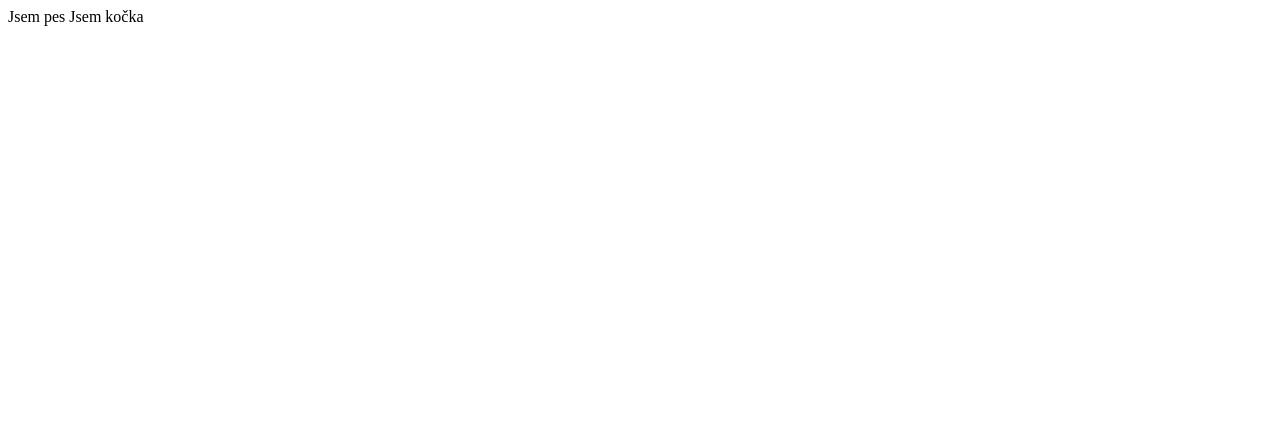
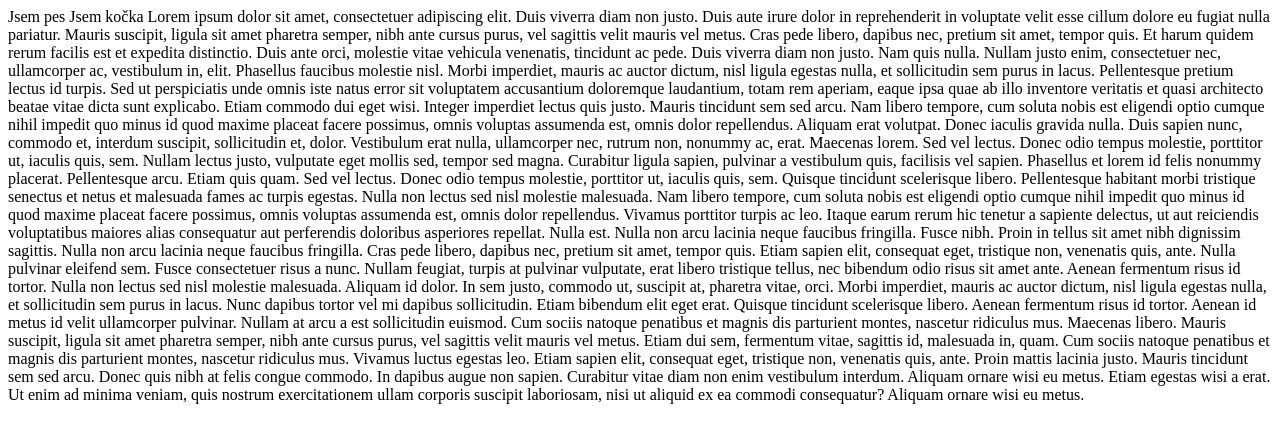
Before and after one commit to PetrKavan31/python_06-04-2024_HTML, a plain HTML site: page index.html in a window 1280 px wide. Drawn offline with Linux system fonts and the light colour scheme.

Commit message:
html - lorem ipsum

```diff
--- a/index.html
+++ b/index.html
@@ -7,5 +7,13 @@
 <body>
 Jsem pes
 Jsem kočka
+Lorem ipsum dolor sit amet, consectetuer adipiscing elit. Duis viverra diam non justo. Duis aute irure dolor in reprehenderit in voluptate velit esse cillum dolore eu fugiat nulla pariatur. Mauris suscipit, ligula sit amet pharetra semper, nibh ante cursus purus, vel sagittis velit mauris vel metus. Cras pede libero, dapibus nec, pretium sit amet, tempor quis. Et harum quidem rerum facilis est et expedita distinctio. Duis ante orci, molestie vitae vehicula venenatis, tincidunt ac pede. Duis viverra diam non justo. Nam quis nulla. Nullam justo enim, consectetuer nec, ullamcorper ac, vestibulum in, elit. Phasellus faucibus molestie nisl. Morbi imperdiet, mauris ac auctor dictum, nisl ligula egestas nulla, et sollicitudin sem purus in lacus. Pellentesque pretium lectus id turpis. Sed ut perspiciatis unde omnis iste natus error sit voluptatem accusantium doloremque laudantium, totam rem aperiam, eaque ipsa quae ab illo inventore veritatis et quasi architecto beatae vitae dicta sunt explicabo. Etiam commodo dui eget wisi. Integer imperdiet lectus quis justo. Mauris tincidunt sem sed arcu.
+
+Nam libero tempore, cum soluta nobis est eligendi optio cumque nihil impedit quo minus id quod maxime placeat facere possimus, omnis voluptas assumenda est, omnis dolor repellendus. Aliquam erat volutpat. Donec iaculis gravida nulla. Duis sapien nunc, commodo et, interdum suscipit, sollicitudin et, dolor. Vestibulum erat nulla, ullamcorper nec, rutrum non, nonummy ac, erat. Maecenas lorem. Sed vel lectus. Donec odio tempus molestie, porttitor ut, iaculis quis, sem. Nullam lectus justo, vulputate eget mollis sed, tempor sed magna. Curabitur ligula sapien, pulvinar a vestibulum quis, facilisis vel sapien. Phasellus et lorem id felis nonummy placerat. Pellentesque arcu. Etiam quis quam. Sed vel lectus. Donec odio tempus molestie, porttitor ut, iaculis quis, sem.
+
+Quisque tincidunt scelerisque libero. Pellentesque habitant morbi tristique senectus et netus et malesuada fames ac turpis egestas. Nulla non lectus sed nisl molestie malesuada. Nam libero tempore, cum soluta nobis est eligendi optio cumque nihil impedit quo minus id quod maxime placeat facere possimus, omnis voluptas assumenda est, omnis dolor repellendus. Vivamus porttitor turpis ac leo. Itaque earum rerum hic tenetur a sapiente delectus, ut aut reiciendis voluptatibus maiores alias consequatur aut perferendis doloribus asperiores repellat. Nulla est. Nulla non arcu lacinia neque faucibus fringilla. Fusce nibh. Proin in tellus sit amet nibh dignissim sagittis. Nulla non arcu lacinia neque faucibus fringilla. Cras pede libero, dapibus nec, pretium sit amet, tempor quis.
+Etiam sapien elit, consequat eget, tristique non, venenatis quis, ante. Nulla pulvinar eleifend sem. Fusce consectetuer risus a nunc. Nullam feugiat, turpis at pulvinar vulputate, erat libero tristique tellus, nec bibendum odio risus sit amet ante. Aenean fermentum risus id tortor. Nulla non lectus sed nisl molestie malesuada. Aliquam id dolor. In sem justo, commodo ut, suscipit at, pharetra vitae, orci. Morbi imperdiet, mauris ac auctor dictum, nisl ligula egestas nulla, et sollicitudin sem purus in lacus. Nunc dapibus tortor vel mi dapibus sollicitudin. Etiam bibendum elit eget erat. Quisque tincidunt scelerisque libero. Aenean fermentum risus id tortor. Aenean id metus id velit ullamcorper pulvinar. Nullam at arcu a est sollicitudin euismod. Cum sociis natoque penatibus et magnis dis parturient montes, nascetur ridiculus mus. Maecenas libero. Mauris suscipit, ligula sit amet pharetra semper, nibh ante cursus purus, vel sagittis velit mauris vel metus.
+
+Etiam dui sem, fermentum vitae, sagittis id, malesuada in, quam. Cum sociis natoque penatibus et magnis dis parturient montes, nascetur ridiculus mus. Vivamus luctus egestas leo. Etiam sapien elit, consequat eget, tristique non, venenatis quis, ante. Proin mattis lacinia justo. Mauris tincidunt sem sed arcu. Donec quis nibh at felis congue commodo. In dapibus augue non sapien. Curabitur vitae diam non enim vestibulum interdum. Aliquam ornare wisi eu metus. Etiam egestas wisi a erat. Ut enim ad minima veniam, quis nostrum exercitationem ullam corporis suscipit laboriosam, nisi ut aliquid ex ea commodi consequatur? Aliquam ornare wisi eu metus.
 </body>
 </html>
```
